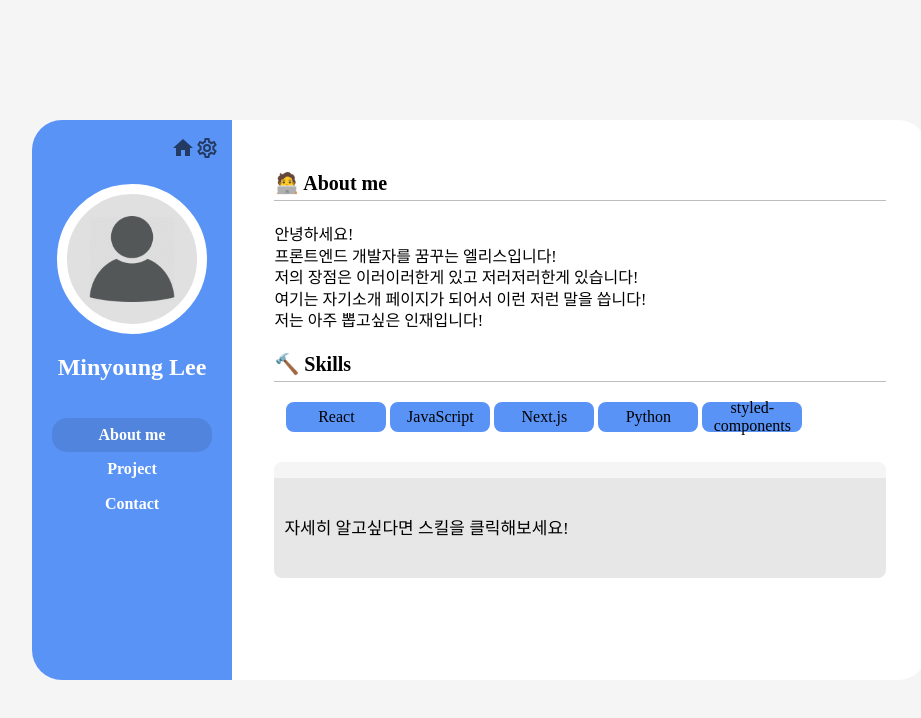
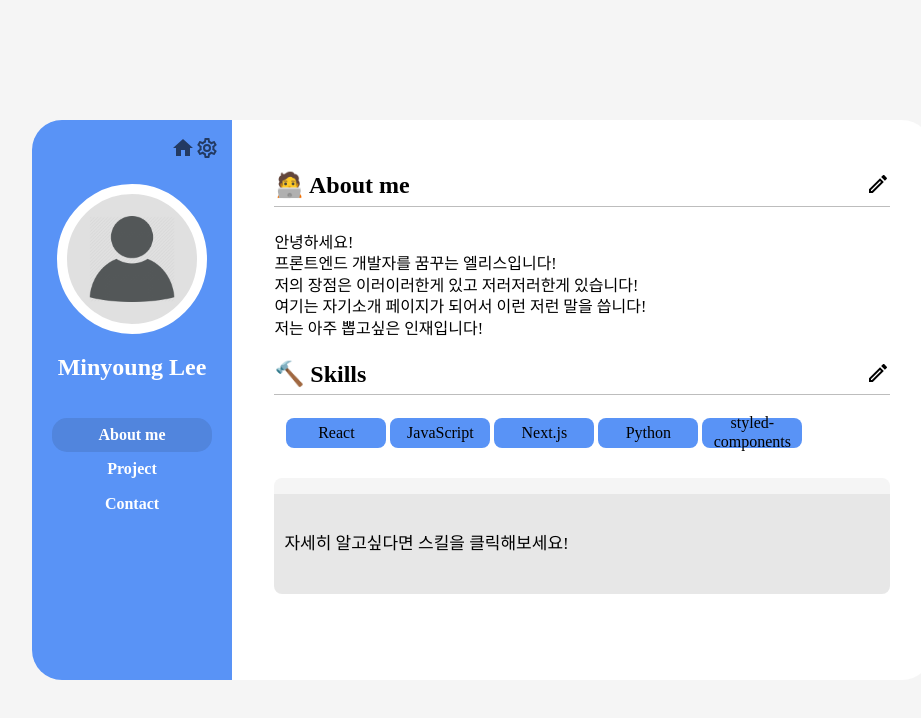
Before and after one commit to kkonieo/ts_shampoo, a React (Create React App) app: page /1/aboutme in a window 1280 px wide. Shown: the top 718 px of the page, without its empty margins (160-1081 px from the left). Built offline with nearby package versions, Linux system fonts and the light colour scheme; a web font is replaced by a local one.

Commit message:
Feat : 수정용 토글 버튼 추가

```diff
--- a/src/App.tsx
+++ b/src/App.tsx
@@ -10,17 +10,18 @@ function App() {
         <BrowserRouter>
             <GlobalStyle />
             <Routes>
-                <Route path="*" element={<Navigate to="PageNotFound" />} />
+                {/* <Route path="*" element={<Navigate to="404" />} /> */}
                 <Route path="/" element={<HomePage />}></Route>
-                <Route path="/login" element={<p>로그인</p>}></Route>
-                <Route path="/signup" element={<p>회원가입</p>}></Route>
-                <Route path="/intro" element={<p>만든 사람들</p>}></Route>
-                <Route path="/:id" element={<NavPage />}>
+                <Route path="login" element={<p>로그인</p>}></Route>
+                <Route path="signup" element={<p>회원가입</p>}></Route>
+                <Route path="intro" element={<p>만든 사람들</p>}></Route>
+                <Route path=":id" element={<NavPage />}>
+                    <Route path="" element={<Navigate to="aboutme" />} />
                     <Route path="aboutme" element={<AboutMePage />} />
                     <Route path="project" element={<ProjectPage />} />
+                    <Route path="project/:id" element={<DetailPage />} />
                     <Route path="contact" element={<p>contact</p>} />
                     <Route path="mypage" element={<p>mypage</p>} />
-                    <Route path="project/:id" element={<DetailPage />} />
                     <Route path="detail" element={<DetailPage />} />
                 </Route>
                 <Route path="404" element={<PageNotFound />} />
--- a/src/components/SubTitle.tsx
+++ b/src/components/SubTitle.tsx
@@ -1,20 +1,35 @@
 import styled from 'styled-components';
-
 interface Props {
     text: string;
+    onClick?: (...args: any[]) => any;
 }
 
-const SubTitle = ({ text }: Props) => {
-    return <Title>{text}</Title>;
+const SubTitle = ({ text, onClick }: Props) => {
+    return (
+        <SubTitleDiv>
+            <TitleDiv>{text}</TitleDiv>
+            <EditButtonDiv onClick={onClick}>
+                <img src={`${process.env.PUBLIC_URL}/img/edit.svg`} alt="수정" />
+            </EditButtonDiv>
+        </SubTitleDiv>
+    );
 };
 
 export default SubTitle;
-
-const Title = styled.div`
-    font-size: 20px;
-    font-weight: 700;
+const SubTitleDiv = styled.div`
+    display: flex;
+    margin: 10px 0px;
     padding-bottom: 5px;
     border-bottom: 1px solid #bdbdbd;
+    margin-bottom: 2%;
+`;
+
+const TitleDiv = styled.div`
+    font-size: 1.5em;
+    font-weight: bold;
     text-align: left;
-    margin: 10px 0px;
 `;
+
+const EditButtonDiv = styled.div`
+    margin-left: auto;
+`;
--- a/src/components/nav/NavLink.tsx
+++ b/src/components/nav/NavLink.tsx
@@ -1,24 +1,18 @@
-import { Link } from 'react-router-dom';
+import { Link, useLocation } from 'react-router-dom';
 import styled from 'styled-components';
-import { useState } from 'react';
+
 const NavLink = () => {
-    const [linkNumber, setLinkNumber] = useState(0);
+    const { pathname } = useLocation();
     return (
         <NavLinkUl>
-            <li className={linkNumber === 0 ? 'active' : ''}>
-                <Link to="" onClick={() => setLinkNumber(0)}>
-                    About me
-                </Link>
+            <li className={pathname.includes('/aboutme') ? 'active' : ''}>
+                <Link to="aboutme">About me</Link>
             </li>
-            <li className={linkNumber === 1 ? 'active' : ''}>
-                <Link to="project" onClick={() => setLinkNumber(1)}>
-                    Project
-                </Link>
+            <li className={pathname.includes('/project') ? 'active' : ''}>
+                <Link to="project">Project</Link>
             </li>
-            <li className={linkNumber === 2 ? 'active' : ''}>
-                <Link to="contact" onClick={() => setLinkNumber(2)}>
-                    Contact
-                </Link>
+            <li className={pathname.includes('/contact') ? 'active' : ''}>
+                <Link to="contact">Contact</Link>
             </li>
         </NavLinkUl>
     );
--- a/src/components/project/DetailDiv.tsx
+++ b/src/components/project/DetailDiv.tsx
@@ -1,4 +1,4 @@
-import { IProjectProps } from './ProjectCard';
+import { ProjectProps } from 'ProjectPageModule';
 import styled from 'styled-components';
 import { navTheme } from '../../utils/styles/theme';
 
@@ -7,7 +7,7 @@ interface btnData {
     urlName: string;
 }
 
-const DetailDiv: React.FunctionComponent<IProjectProps> = (props) => {
+const DetailDiv: React.FunctionComponent<ProjectProps.IProjectProps> = (props) => {
     const dt: btnData[] = [
         {
             url: 'https://youtube.com',
--- a/src/components/project/ProjectCardDiv.tsx
+++ b/src/components/project/ProjectCardDiv.tsx
@@ -57,7 +57,7 @@ const ProjectCardDiv = () => {
     return (
         <GridDiv>
             {datas.map((data, idx) => (
-                <Link to={`../detail/${data.id}`}>
+                <Link to={`${idx}`}>
                     <ProjectCard key={data.title + idx} {...data} />
                 </Link>
             ))}
--- /dev/null
+++ b/src/pages/edit/DetailEditPage.tsx
@@ -0,0 +1,5 @@
+const DetailEditPage = () => {
+    return <div>프로젝트 수정 페이지 입니다.</div>;
+};
+
+export default DetailEditPage;
--- /dev/null
+++ b/src/pages/edit/ProjectEditPage.tsx
@@ -0,0 +1,5 @@
+const ProjectEditPage = () => {
+    return <div>프로젝트 수정 페이지 입니다.</div>;
+};
+
+export default ProjectEditPage;
--- /dev/null
+++ b/src/pages/edit/index.ts
@@ -0,0 +1,2 @@
+export { default as DetailEditPage } from './DetailEditPage';
+export { default as ProjectEditPage } from './ProjectEditPage';
--- a/src/pages/index.tsx
+++ b/src/pages/index.tsx
@@ -4,4 +4,6 @@ import {HomePage, NavPage, PageNotFound} from './components'
 */
 export { HomePage } from './home';
 export { NavPage, ProjectPage, DetailPage, AboutMePage } from './nav';
+export { DetailEditPage, ProjectEditPage } from './edit';
+
 export { PageNotFound } from './PageNotFound';
--- a/src/pages/nav/DetailPage.tsx
+++ b/src/pages/nav/DetailPage.tsx
@@ -1,7 +1,9 @@
 import { DetailDiv } from '../../components';
-import { IProjectProps } from '../../components/project/ProjectCard';
+import { ProjectProps } from 'ProjectPageModule';
 import SubTitle from '../../components/SubTitle';
-const data: IProjectProps = {
+import { useState } from 'react';
+import { DetailEditPage } from '..';
+const data: ProjectProps.IProjectProps = {
     id: 0,
     title: '프로젝트 토끼토끼',
     startDate: '2021.01.30',
@@ -11,10 +13,16 @@ const data: IProjectProps = {
     staticImg: 'https://t1.daumcdn.net/cfile/tistory/996B5C3F5C2DCE5304?original',
 };
 const DetailPage = () => {
+    const [editToggle, setEditToggle] = useState<Boolean>(false);
+    const handleChangeToggle = () => {
+        console.log('됨');
+        setEditToggle((current) => !current);
+    };
     return (
         <>
-            <SubTitle text="📂 Project" />
-            <DetailDiv {...data}></DetailDiv>
+            <SubTitle text="📂 Project" onClick={handleChangeToggle} />
+            {!editToggle && <DetailDiv {...data}></DetailDiv>}
+            {editToggle && <DetailEditPage />}
         </>
     );
 };
--- a/src/pages/nav/NavPage.tsx
+++ b/src/pages/nav/NavPage.tsx
@@ -82,9 +82,10 @@ const NavDiv = styled.div`
 const ContentDiv = styled.div`
     border-radius: 0 30px 30px 0;
     width: 82%;
-    min-width: 400px;
+    min-width: 700px;
     background-color: white;
     overflow-y: auto;
+    overflow-x: hidden;
     scrollbar-width: none;
     padding: 2.5%;
     ::-webkit-scrollbar {
--- a/src/pages/nav/ProjectPage.tsx
+++ b/src/pages/nav/ProjectPage.tsx
@@ -1,17 +1,20 @@
 import { ProjectCardDiv } from '../../components/project';
-import styled from 'styled-components';
 import SubTitle from '../../components/SubTitle';
+import { useState } from 'react';
+import { ProjectEditPage } from '..';
 const ProjectPage = () => {
+    const [editToggle, setEditToggle] = useState<Boolean>(false);
+    const handleChangeToggle = () => {
+        console.log('됨');
+        setEditToggle((current) => !current);
+    };
     return (
-        <Div>
-            <SubTitle text="📂 Project" />
-            <ProjectCardDiv />
-        </Div>
+        <>
+            <SubTitle text="📂 Project" onClick={handleChangeToggle} />
+            {!editToggle && <ProjectCardDiv></ProjectCardDiv>}
+            {editToggle && <ProjectEditPage />}
+        </>
     );
 };
 
 export default ProjectPage;
-
-const Div = styled.div`
-    overflow: visible;
-`;
```
Also changed, not shown: public/img/edit.svg (added).
